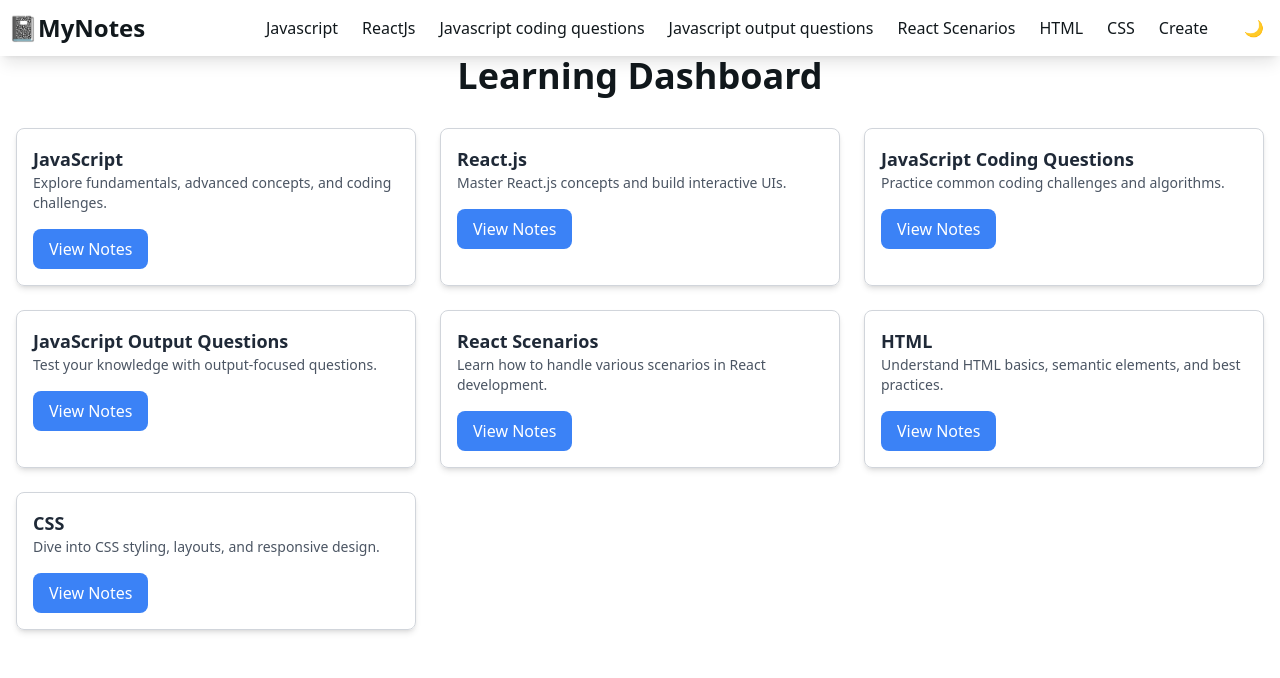
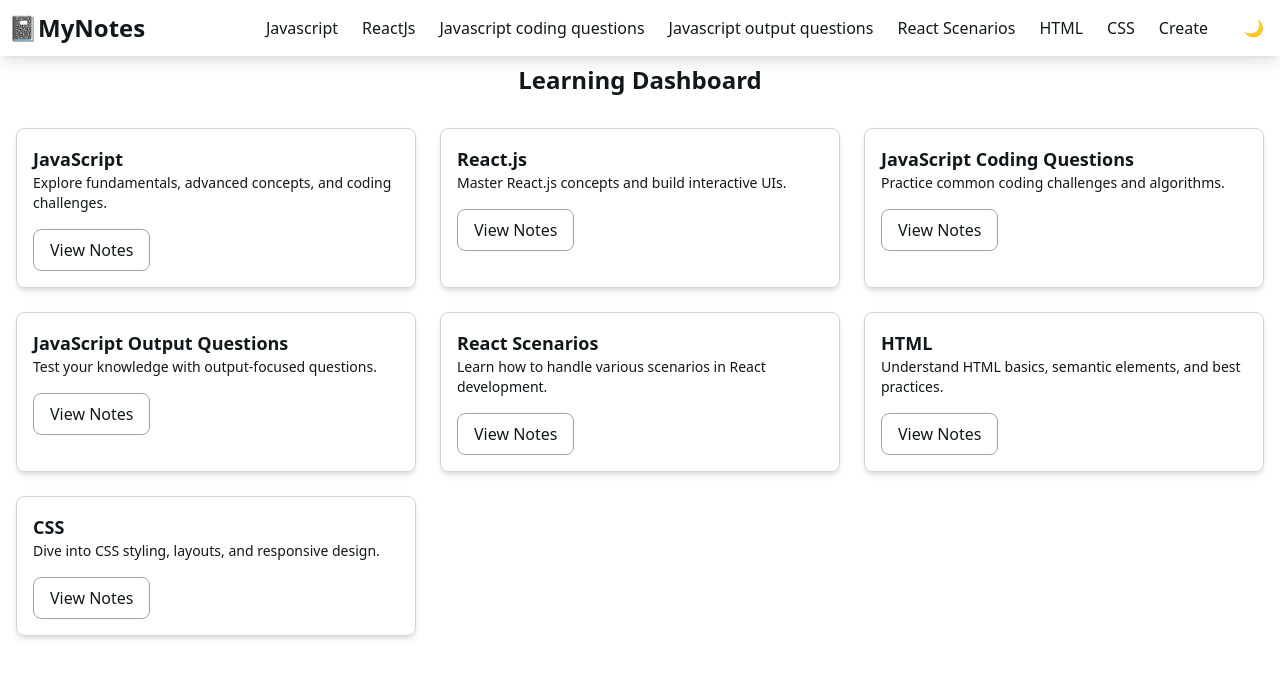
Before and after one commit to ManiKanta9578/NoteCraftr, a Next.js app in the folder client/: page / in a window 1280 px wide. Shown: the top 678 px of the page. Built offline with nearby package versions, Linux system fonts and the light colour scheme.

Commit message:
dashboard design issue resolved

```diff
--- a/client/components/Dashboard.js
+++ b/client/components/Dashboard.js
@@ -15,16 +15,16 @@ const Dashboard = () => {
     const router = useRouter();
 
     return (
-        <div className="container mx-auto px-4 mt-14">
-            <h1 className="text-4xl font-bold mb-8 text-center">Learning Dashboard</h1>
+        <div className="container mx-auto px-4 mt-16">
+            <h1 className="text-2xl font-bold mb-8 text-center">Learning Dashboard</h1>
             <div className="grid grid-cols-1 sm:grid-cols-2 lg:grid-cols-3 gap-6">
                 {topics.map((topic) => (
                     <div key={topic.id} className="p-4 border border-gray-300 rounded-lg shadow-md hover:shadow-lg transition-shadow duration-300">
-                        <h3 className="text-lg font-semibold text-gray-800">{topic.name}</h3>
-                        <p className="text-sm text-gray-600">{topic.description}</p>
+                        <h3 className="text-lg font-semibold">{topic.name}</h3>
+                        <p className="text-sm">{topic.description}</p>
                         <button
                             onClick={() => router.push(topic.href)} // Corrected to use parentheses
-                            className="mt-4 bg-blue-500 text-white px-4 py-2 rounded-lg transition-colors duration-300 hover:bg-blue-600"
+                            className="mt-4 border border-gray-400 px-4 py-2 rounded-lg transition-colors duration-300"
                         >
                             View Notes
                         </button>
```
